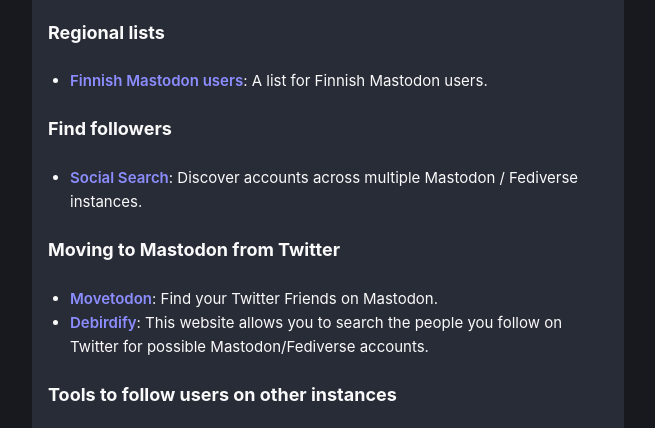
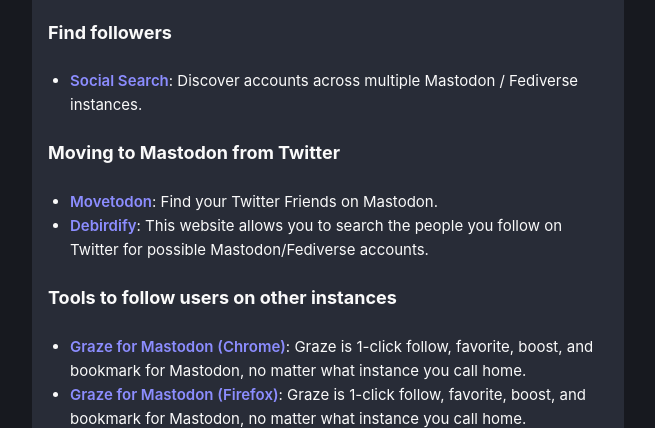
Before and after one commit to ronilaukkarinen/the-mastodon-list, a website: page index.html in a window 1280 px wide. Shown: the part 367-795 px from the top of the page, without its empty margins (312-967 px from the left). Drawn offline with nearby package versions, Linux system fonts and the light colour scheme; a script that the page names is missing.

Commit message:
Remove regional lists

```diff
--- a/index.html
+++ b/index.html
@@ -47,11 +47,6 @@
       <li><a href="https://writer.oliphant.social/oliphant/mastodon-handy-links-page">The Oliphant: Mastodon Handy Links Page</a></li>
     </ul>
 
-    <h2>Regional lists</h2>
-    <ul>
-      <li><a href="https://mementomori.social/suomalaiset-mastodon-kayttajat">Finnish Mastodon users</a>: A list for Finnish Mastodon users.</li>
-    </ul>
-
     <h2>Find followers</h2>
     <ul>
       <li><a href="https://search.noc.social">Social Search</a>: Discover accounts across multiple Mastodon / Fediverse instances.</li>
```
